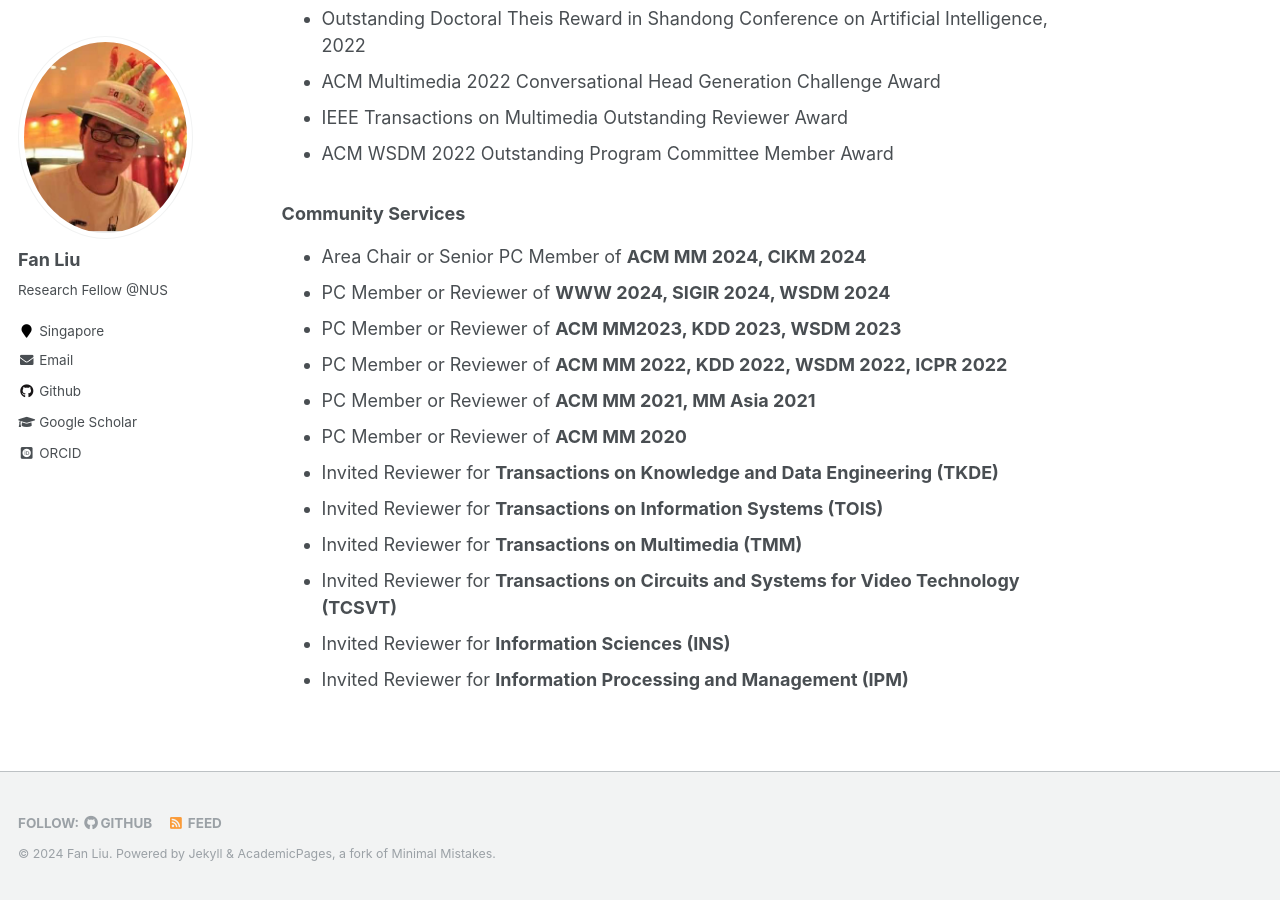
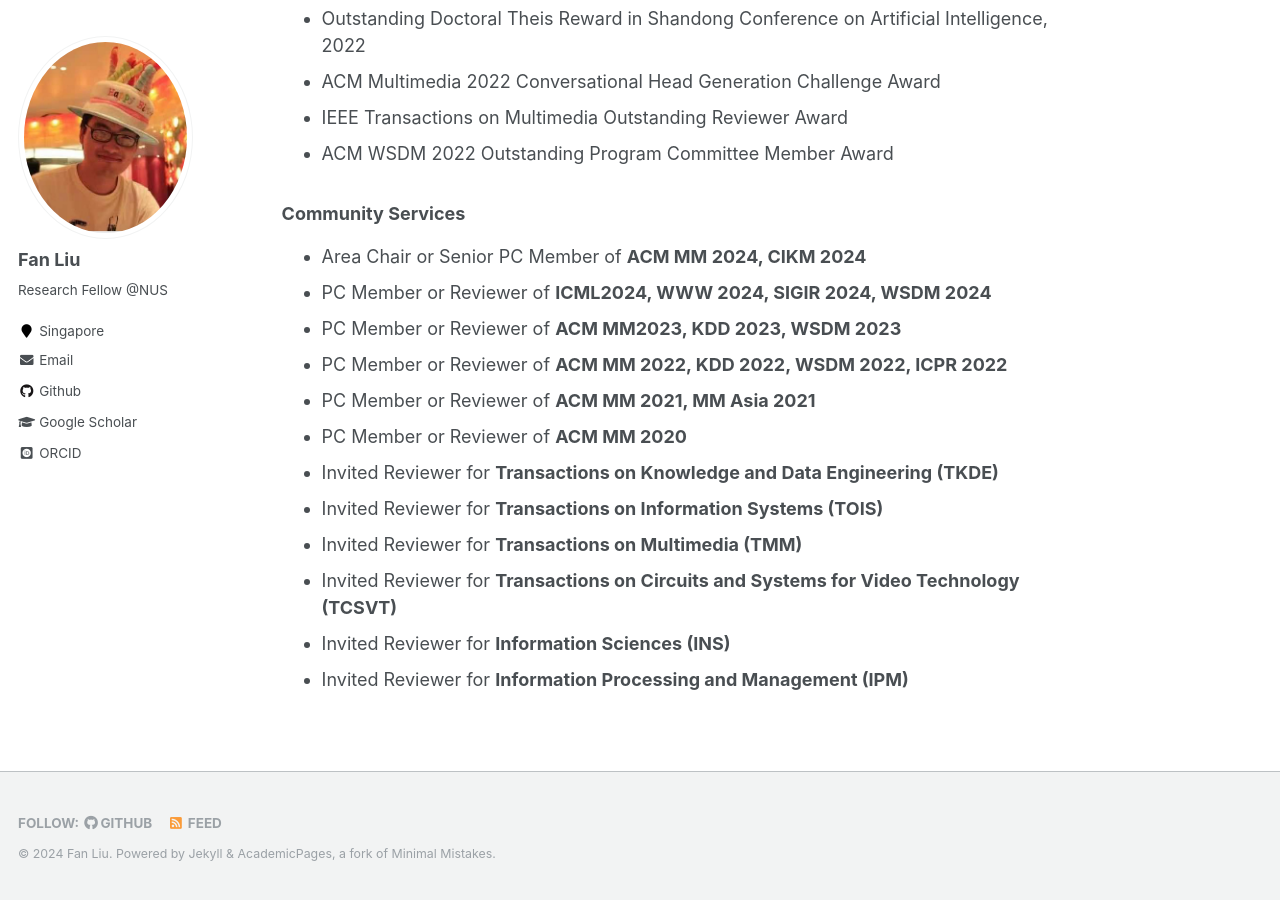
Before and after one commit to liufancs/liufancs.github.io, a Jekyll site: the page built from _pages/about.md, in a window 1280 px wide and 900 px high, scrolled down 2259 px. Built offline with Jekyll 4.4.1, drawn with Linux system fonts in a browser that asks for light colours; some web fonts are replaced.

Commit message:
Update about.md

```diff
--- a/_pages/about.md
+++ b/_pages/about.md
@@ -58,7 +58,7 @@ Recommendation. MM, 2023. [[Codes&Data](https://github.com/HuilinChenJN/SGFD)] [
 
 ### Community Services
 * Area Chair or Senior PC Member of **ACM MM 2024, CIKM 2024**
-* PC Member or Reviewer of **WWW 2024, SIGIR 2024, WSDM 2024**
+* PC Member or Reviewer of **ICML2024, WWW 2024, SIGIR 2024, WSDM 2024**
 * PC Member or Reviewer of **ACM MM2023, KDD 2023, WSDM 2023**
 * PC Member or Reviewer of **ACM MM 2022, KDD 2022, WSDM 2022, ICPR 2022**
 * PC Member or Reviewer of **ACM MM 2021, MM Asia 2021**
```
